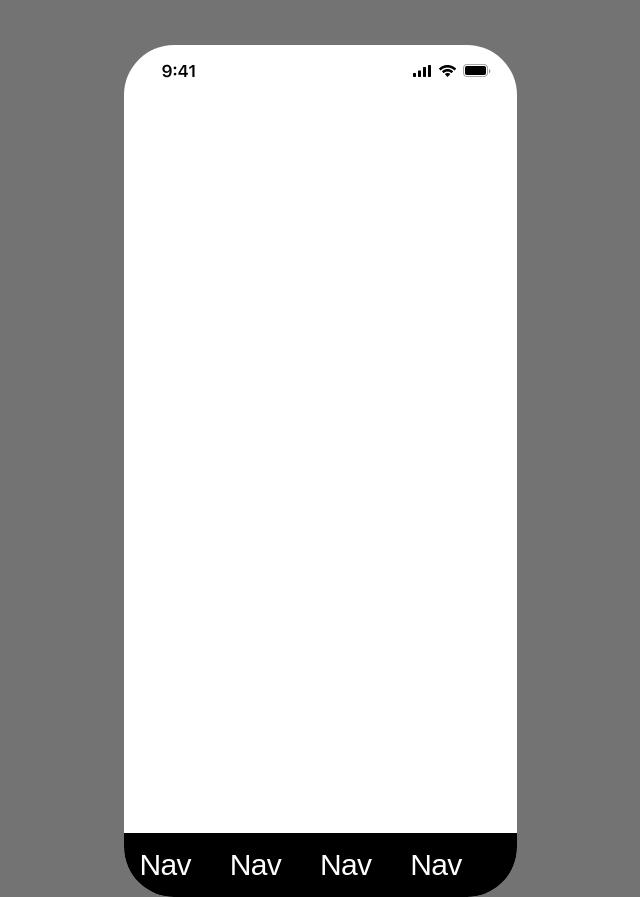
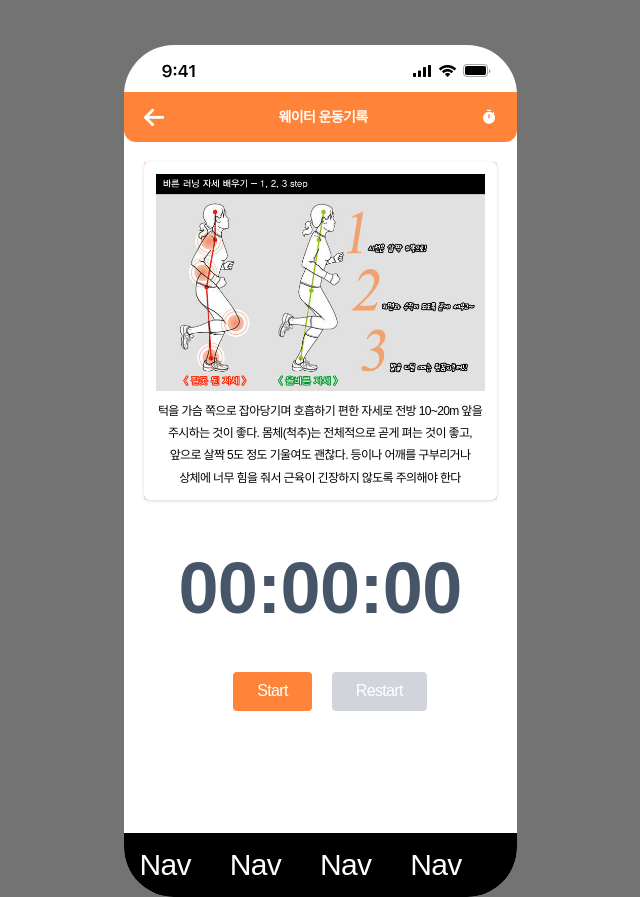
Before and after one commit to MaraisLee/schoolfitness, a React (Create React App) app: page /weightguide in a window 1280 px wide. Before the commit this address had no page. Shown: the whole page, without its empty margins (320-960 px from the left). Built offline with nearby package versions, Linux system fonts and the light colour scheme; a web font is replaced by a local one.

Commit message:
운동가이드 완성

```diff
--- a/src/App.tsx
+++ b/src/App.tsx
@@ -1,8 +1,8 @@
 import Nav from 'components/Nav';
 import Detail from 'pages/details/Detail';
 
-
 import StopWatch from 'pages/guide/StopWatch';
+import WeightGuide from 'pages/guide/WeightGuide';
 
 import Weight from 'pages/guide/Weight';
 import Game from 'pages/game/Game';
@@ -29,6 +29,7 @@ function App() {
           <Route path='/detail' element={<Detail />} />
           <Route path='/Weight' element={<Weight />} />
           <Route path='/stopwatch' element={<StopWatch />} />
+          <Route path='/weightguide' element={<WeightGuide />} />
         </Routes>
         <Nav />
       </Wrapper>
--- a/src/pages/guide/StopWatch.tsx
+++ b/src/pages/guide/StopWatch.tsx
@@ -2,33 +2,74 @@ import React, { useEffect, useState } from 'react';
 const StopWatch = () => {
   const [seconds, setSeconds] = useState(0);
   const [minutes, setMinutes] = useState(0);
+  const [hours, setHours] = useState(0);
+  const [isRunning, setIsRunning] = useState(false);
   let timer: any;
+
   useEffect(() => {
-    timer = setInterval(() => {
-      setSeconds(seconds + 1);
-      if (seconds === 59) {
-        setMinutes(minutes + 1);
-        setSeconds(0);
-      }
-    }, 1000);
+    if (isRunning) {
+      timer = setInterval(() => {
+        setSeconds(seconds => seconds + 1);
+      }, 1000);
+    }
     return () => clearInterval(timer);
-  });
+  }, [isRunning]);
+
+  const start = () => {
+    setIsRunning(true);
+  };
+
+  const stop = () => {
+    setIsRunning(false);
+  };
+
   const restart = () => {
     setSeconds(0);
     setMinutes(0);
+    setHours(0);
+    setIsRunning(false);
   };
-  const stop = () => {
-    clearInterval(timer);
-  };
+
+  // 시간 계산
+  useEffect(() => {
+    if (seconds === 60) {
+      setMinutes(minutes => minutes + 1);
+      setSeconds(0);
+    }
+    if (minutes === 60) {
+      setHours(hours => hours + 1);
+      setMinutes(0);
+    }
+  }, [seconds, minutes]);
+
   return (
-    <div className='timer-wrapper'>
-      StopWatch
-      <h1>
+    <div className=' text-center text-slate-600 p-8'>
+      <h1 className='text-7xl font-bold mb-8 '>
+        {hours < 10 ? '0' + hours : hours}:
         {minutes < 10 ? '0' + minutes : minutes}:
         {seconds < 10 ? '0' + seconds : seconds}
       </h1>
-      <button onClick={restart}>ReStart</button>
-      <button onClick={stop}>Stop</button>
+      {!isRunning ? (
+        <button
+          onClick={start}
+          className='px-6 py-2 mt-4 ml-5 bg-[#ff8339] text-white rounded  hover:bg-gray-300'
+        >
+          Start
+        </button>
+      ) : (
+        <button
+          onClick={stop}
+          className='px-6 py-2 mt-4 ml-5 bg-gray-300 text-white hover:text-white rounded hover:bg-[#ff8339]'
+        >
+          Stop
+        </button>
+      )}
+      <button
+        onClick={restart}
+        className='px-6 py-2 mt-4 ml-5 bg-gray-300 text-white rounded hover:bg-[#ff8339]'
+      >
+        Restart
+      </button>
     </div>
   );
 };
--- /dev/null
+++ b/src/pages/guide/WeightGuide.tsx
@@ -0,0 +1,35 @@
+import run1 from 'assets/run1.png';
+import arrowWhite from 'assets/arrowWhite.png';
+import { MdTimer } from 'react-icons/md';
+import StopWatch from './StopWatch';
+const WeightGuide = () => {
+  return (
+    <div>
+      <div className='flex justify-around items-center bg-[#ff8339] w-full h-[50px] rounded-b-[12px]'>
+        <img src={arrowWhite} alt='' className='scale-25' />
+        <p> </p>
+        <p> </p>
+        <p className='text-white text-sm font-bold'>웨이터 운동기록 </p>
+        <p> </p>
+        <p> </p>
+        <MdTimer className='text-white' />
+      </div>
+      <div className='  m-5   text-center bg-red-100'>
+        {' '}
+        <div className='bg-white  drop-shadow rounded-md p-3 '>
+          <img src={run1} alt='' className='text-center mb-2 m-auto ' />
+          <span className='text-xs   '>
+            턱을 가슴 쪽으로 잡아당기며 호흡하기 편한 자세로 전방 10~20m 앞을
+            주시하는 것이 좋다. 몸체(척추)는 전체적으로 곧게 펴는 것이 좋고,
+            앞으로 살짝 5도 정도 기울여도 괜찮다. 등이나 어깨를 구부리거나
+            상체에 너무 힘을 줘서 근육이 긴장하지 않도록 주의해야 한다
+          </span>
+          <br />
+        </div>
+      </div>
+      <StopWatch />
+    </div>
+  );
+};
+
+export default WeightGuide;
```
Also changed, not shown: src/assets/run1.png (added).
